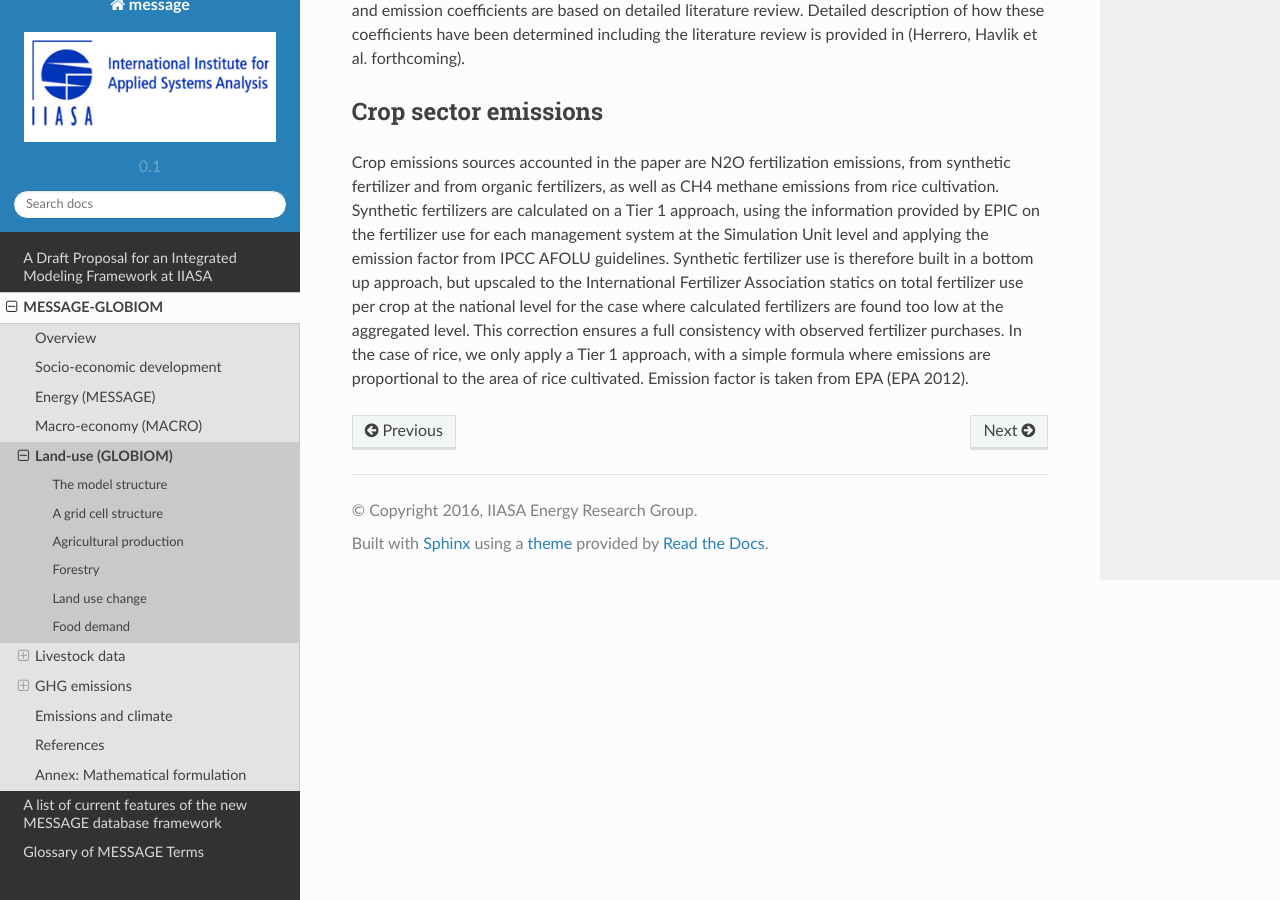
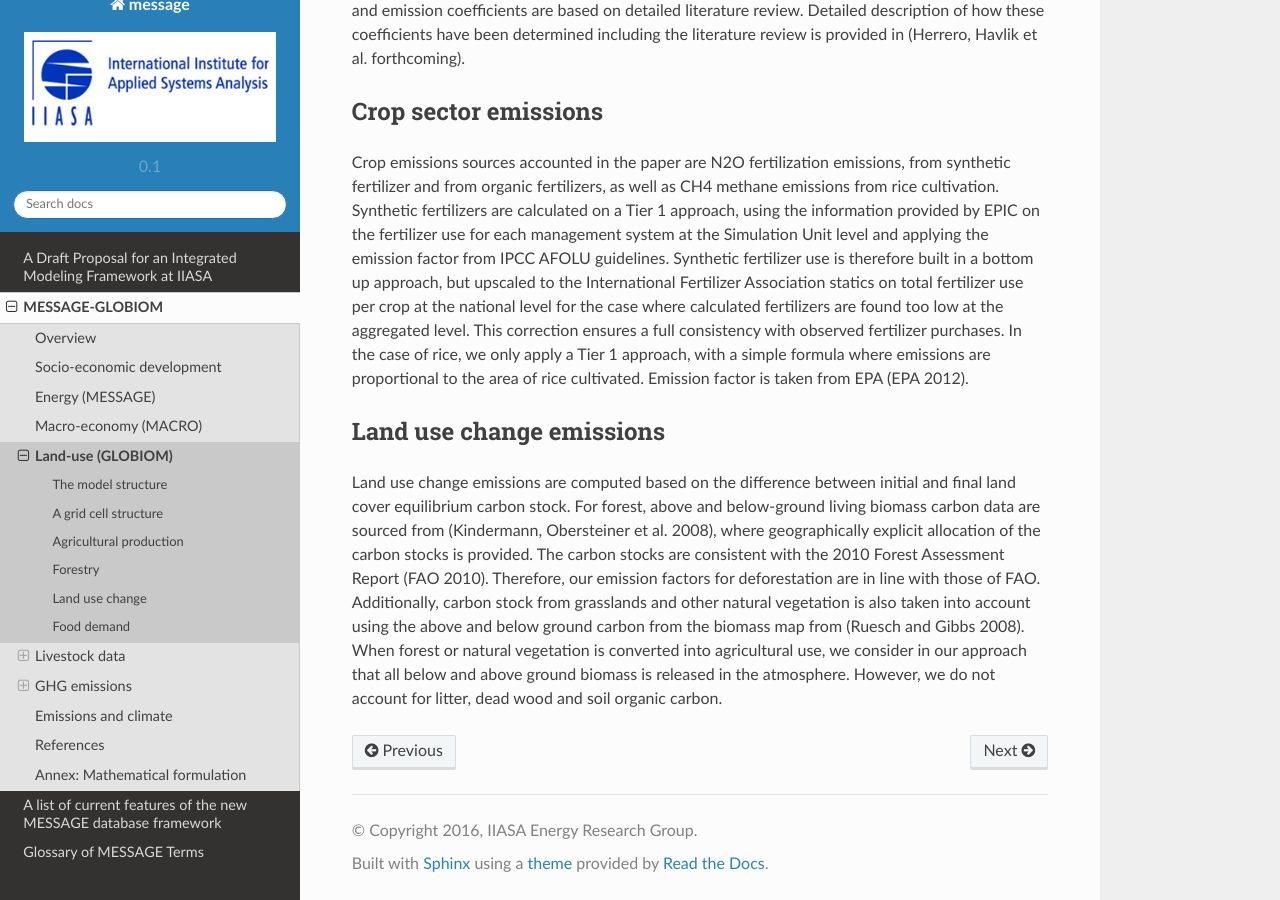
Before and after one commit to yiyi1991/message-ix-models, a Sphinx documentation site: the page built from doc/global/source/message_globiom/land_use/index.rst, in a window 1280 px wide and 900 px high, scrolled down 9048 px. Built offline with Sphinx 7.4.7 and the Read the Docs theme 2.0.0, drawn with Linux system fonts in a browser that asks for light colours; pages that are not in the unit, such as notebooks, are missing from menus; cross-references to code outside the pages are shown as plain code.

Commit message:
Inserted Land use change emissions section

```diff
--- a/doc/global/source/message_globiom/land_use/index.rst
+++ b/doc/global/source/message_globiom/land_use/index.rst
@@ -99,3 +99,7 @@
 Crop sector emissions
 ----
 Crop emissions sources accounted in the paper are N2O fertilization emissions, from synthetic fertilizer and from organic fertilizers, as well as CH4 methane emissions from rice cultivation. Synthetic fertilizers are calculated on a Tier 1 approach, using the information provided by EPIC on the fertilizer use for each management system at the Simulation Unit level and applying the emission factor from IPCC AFOLU guidelines. Synthetic fertilizer use is therefore built in a bottom up approach, but upscaled to the International Fertilizer Association statics on total fertilizer use per crop at the national level for the case where calculated fertilizers are found too low at the aggregated level. This correction ensures a full consistency with observed fertilizer purchases. In the case of rice, we only apply a Tier 1 approach, with a simple formula where emissions are proportional to the area of rice cultivated. Emission factor is taken from EPA (EPA 2012).
+
+Land use change emissions
+----
+Land use change emissions are computed based on the difference between initial and final land cover equilibrium carbon stock. For forest, above and below-ground living biomass carbon data are sourced from (Kindermann, Obersteiner et al. 2008), where geographically explicit allocation of the carbon stocks is provided. The carbon stocks are consistent with the 2010 Forest Assessment Report (FAO 2010). Therefore, our emission factors for deforestation are in line with those of FAO. Additionally, carbon stock from grasslands and other natural vegetation is also taken into account using the above and below ground carbon from the biomass map from (Ruesch and Gibbs 2008). When forest or natural vegetation is converted into agricultural use, we consider in our approach that all below and above ground biomass is released in the atmosphere. However, we do not account for litter, dead wood and soil organic carbon.
```
